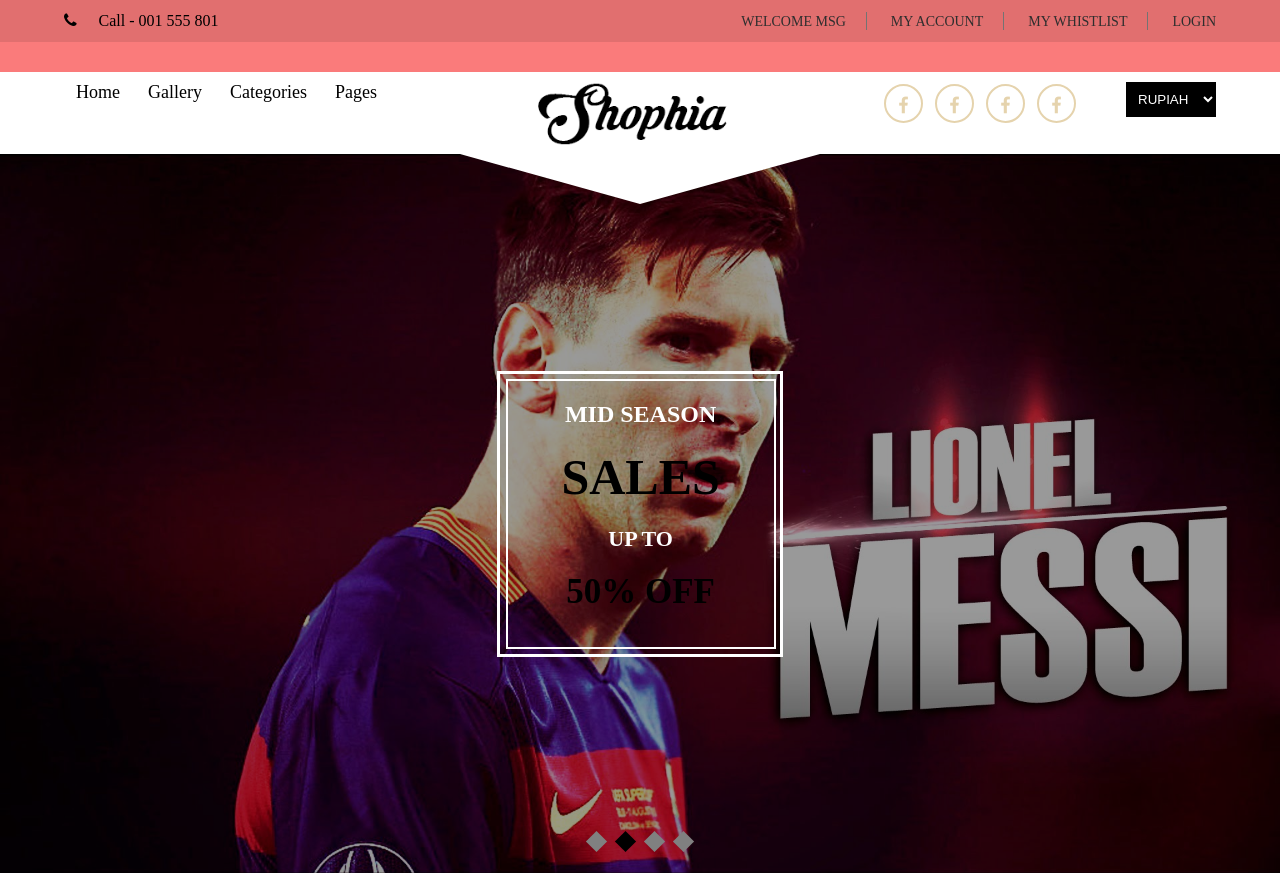
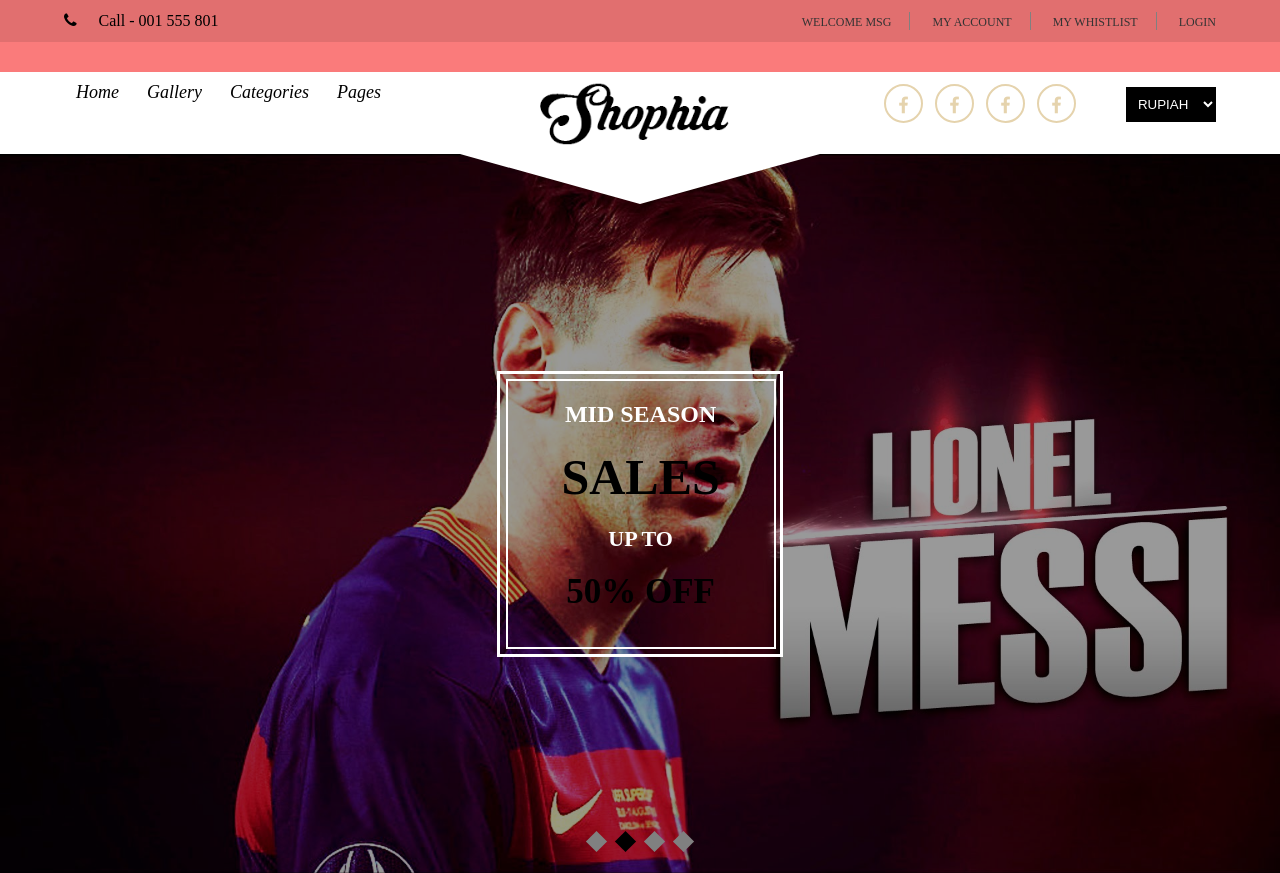
Before and after one commit to vuhoangliem1998/shophia, a plain HTML site: page index.html in a window 1280 px wide. Shown: the top 873 px of the page. Drawn offline with Linux system fonts and the light colour scheme.

Commit message:
update header footer

```diff
--- a/index.html
+++ b/index.html
@@ -4,9 +4,9 @@
     <meta charset="UTF-8">
     <meta name="viewport" content="width=device-width, initial-scale=1.0">
     <meta http-equiv="X-UA-Compatible" content="ie=edge">
+    <title>SHOPHIA</title>
     <link rel="stylesheet" href="style.css">
     <link rel="stylesheet" href="https://maxcdn.bootstrapcdn.com/font-awesome/4.7.0/css/font-awesome.min.css">
-    <title>SHOPHIA</title>
 </head>
 <body>
     <!-- Begin Header -->
--- a/style.css
+++ b/style.css
@@ -35,9 +35,13 @@
     width: 100%;
 }
 
+#top-header .call {z-index: 100;}
+
 #top-header .call i {
     margin-right: 18px;
 }
+
+#top-header .account {z-index: 100;}
 
 #top-header .account ul {
     list-style: none;
@@ -45,7 +49,7 @@
 
 #top-header .account ul li {
     display: inline-block;
-    padding: 0 20px;
+    padding: 0 18px;
     border-right: 1px solid gray;
 }
 
@@ -53,7 +57,7 @@
     text-decoration: none;
     color:#333;
     transition: 0.2s;
-    font-size: 14px;
+    font-size: 12px;
 }
 
 #top-header .account ul li a:hover {color:yellow}
@@ -107,6 +111,7 @@
     font-size: 18px;
     padding: 5px 12px;
     transition: 0.2s;
+    font-style: italic;
 }
 
 #bottom-header .main-menu ul li a:hover {
@@ -136,6 +141,7 @@
 
 #bottom-header .social .currency {
     margin-left:46px;
+    padding-top:5px;
 }
 
 .social ul li a{
@@ -1066,6 +1072,8 @@
         text-align: center;
         margin-bottom: 30px;
     }
+
+    #bottom-footer { text-align: center;}
 }
 
 /* Màn Hình từ 576px trở lên nhỏ hơn 768px */
```
Lines whose indentation alone changed are shown as unchanged.
